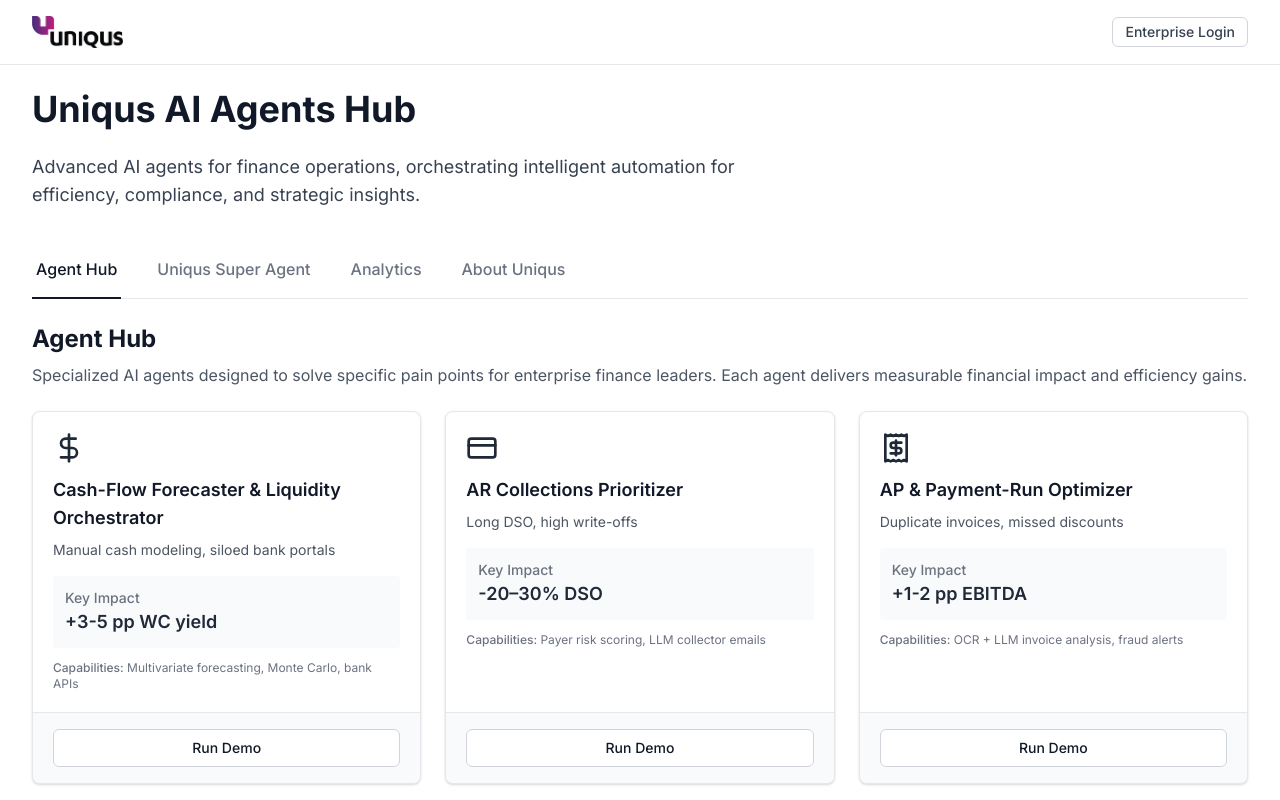
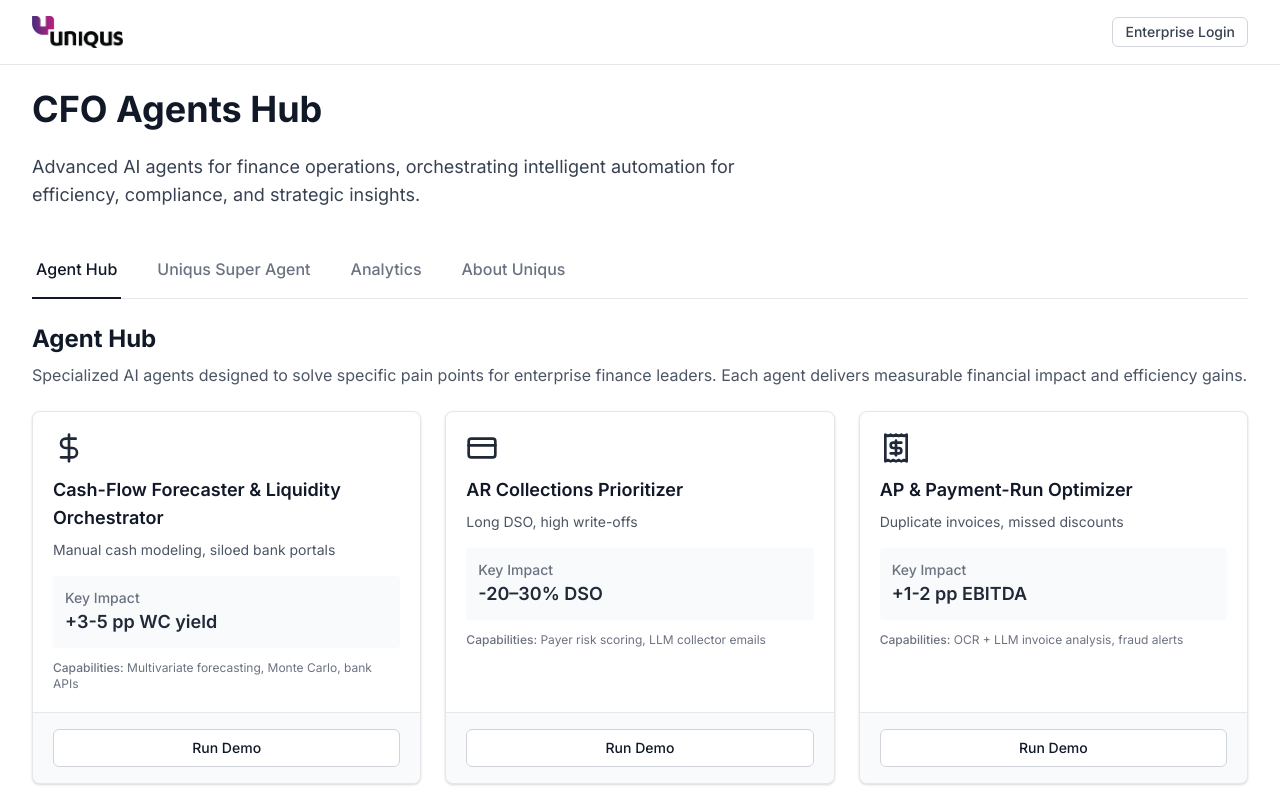
Before and after one commit to jeremyyuAWS/uniqus-cfo-agent-2, a React (Vite) app: page / in a window 1280 px wide. Shown: the top 800 px of the page. Built offline with nearby package versions, Linux system fonts and the light colour scheme.

Commit message:
Update title in App component from "AI Agents Hub" to "CFO Agents Hub" to align with new branding strategy.

```diff
--- a/src/App.tsx
+++ b/src/App.tsx
@@ -19,7 +19,7 @@ function App() {
     <Layout>
       <div className="w-full max-w-7xl mx-auto px-4 sm:px-6 lg:px-8 py-6">
         <h1 className="text-3xl sm:text-4xl font-bold text-gray-900 mb-6">
-          Uniqus AI Agents Hub
+          CFO Agents Hub
         </h1>
         <p className="text-lg text-gray-700 mb-8 max-w-3xl">
           Advanced AI agents for finance operations,
```
